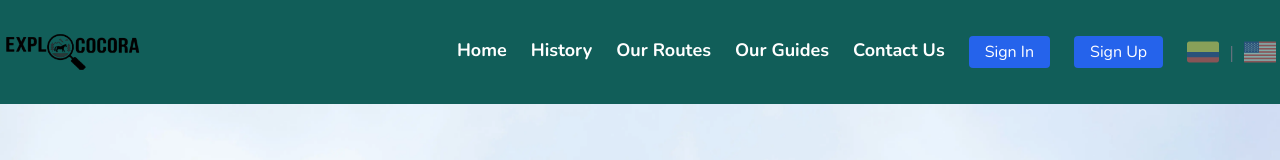
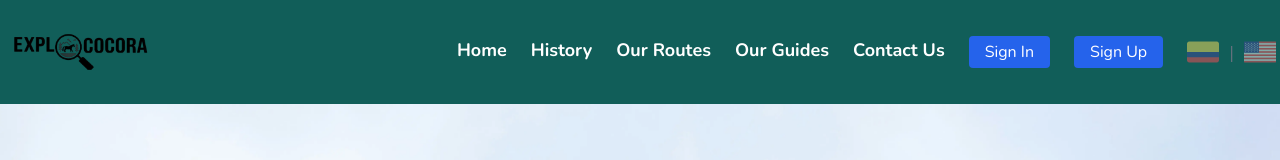
Before and after one commit to Maketa88/Explococora, a React (Vite) app: page / in a window 1280 px wide. Shown: the top 160 px of the page. Built offline with nearby package versions, Linux system fonts and the light colour scheme.

Commit message:
alinar el titulo y separlo

```diff
--- a/src/components/PaginaInicio/Header/Header.jsx
+++ b/src/components/PaginaInicio/Header/Header.jsx
@@ -19,7 +19,7 @@ export const Header = () => {
     <header className="bg-teal-800 shadow-lg z-50">
       <nav className="container mx-auto px-1 py-8 flex justify-between items-center relative">
         {/* Logo */}
-        <a href="/" onClick={() => window.location.reload()}>
+        <a href="/" onClick={() => window.location.reload()} className="mx-2">
           <Logo />
         </a>
 
```
